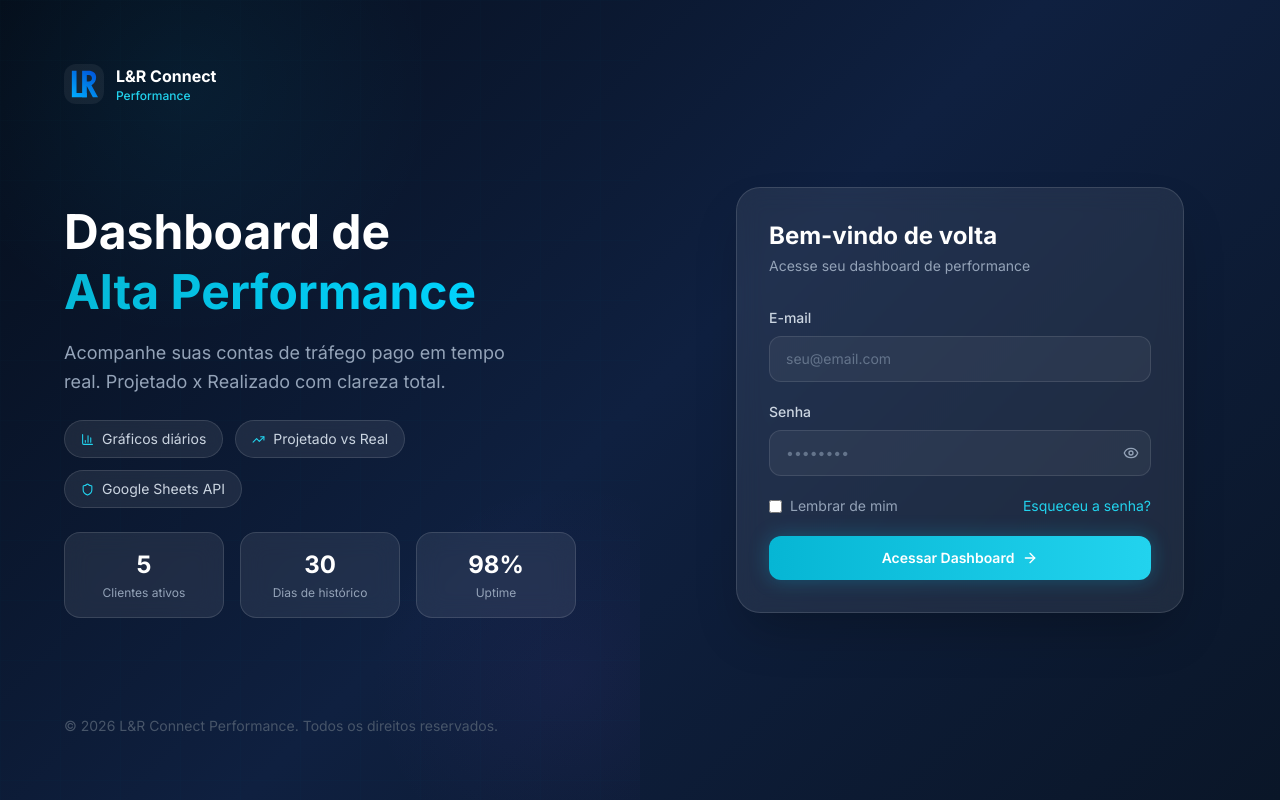
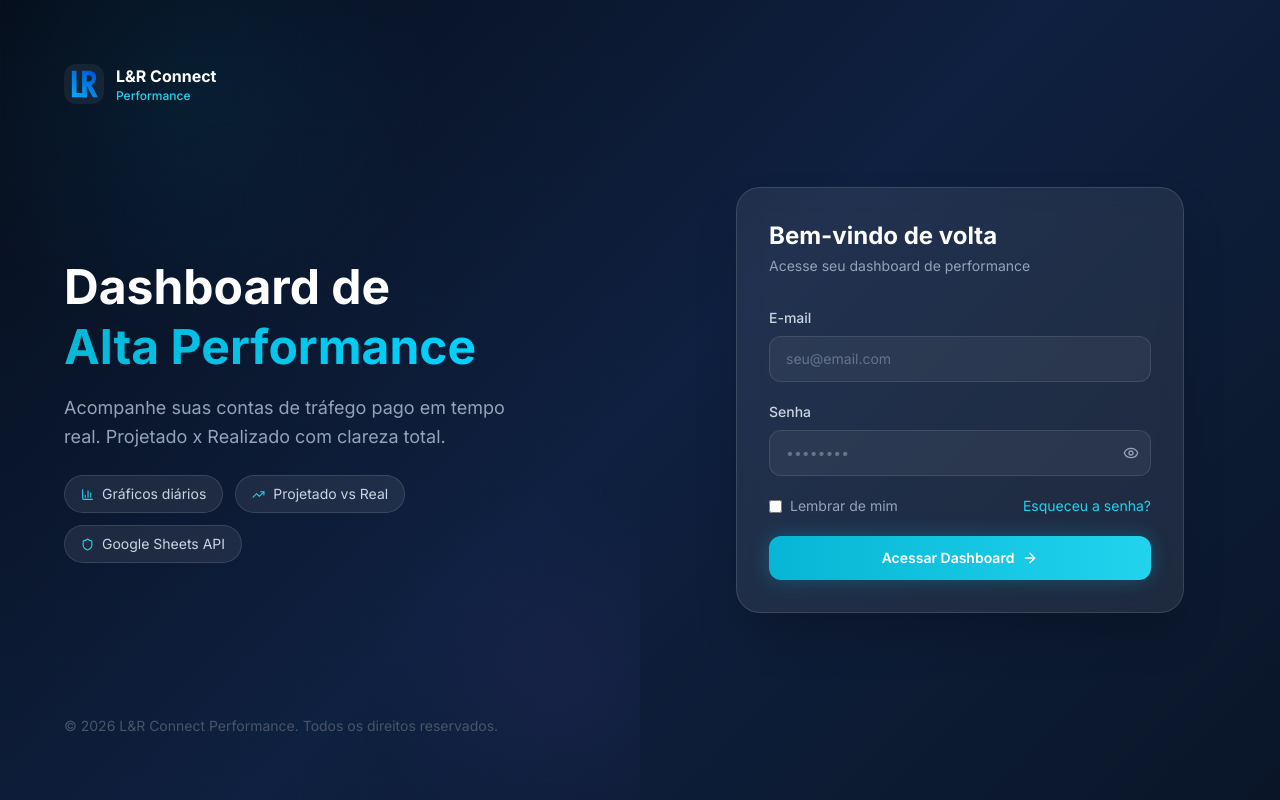
Before and after one commit to lrconnectperformance-boop/dashboardlrconnectperformance, a React (Vite) app: page / in a window 1280 px wide. Built offline with nearby package versions, Linux system fonts and the light colour scheme.

Commit message:
Remove stats and demo hint from login page

```diff
--- a/src/pages/Login.jsx
+++ b/src/pages/Login.jsx
@@ -91,19 +91,6 @@ export default function Login() {
             ))}
           </div>
 
-          {/* Stats preview */}
-          <div className="grid grid-cols-3 gap-4">
-            {[
-              { val: '5', label: 'Clientes ativos' },
-              { val: '30', label: 'Dias de histórico' },
-              { val: '98%', label: 'Uptime' },
-            ].map(s => (
-              <div key={s.label} className="glass rounded-2xl p-4 text-center">
-                <p className="text-2xl font-bold text-white">{s.val}</p>
-                <p className="text-slate-400 text-xs mt-1">{s.label}</p>
-              </div>
-            ))}
-          </div>
         </div>
 
         {/* Footer */}
```
